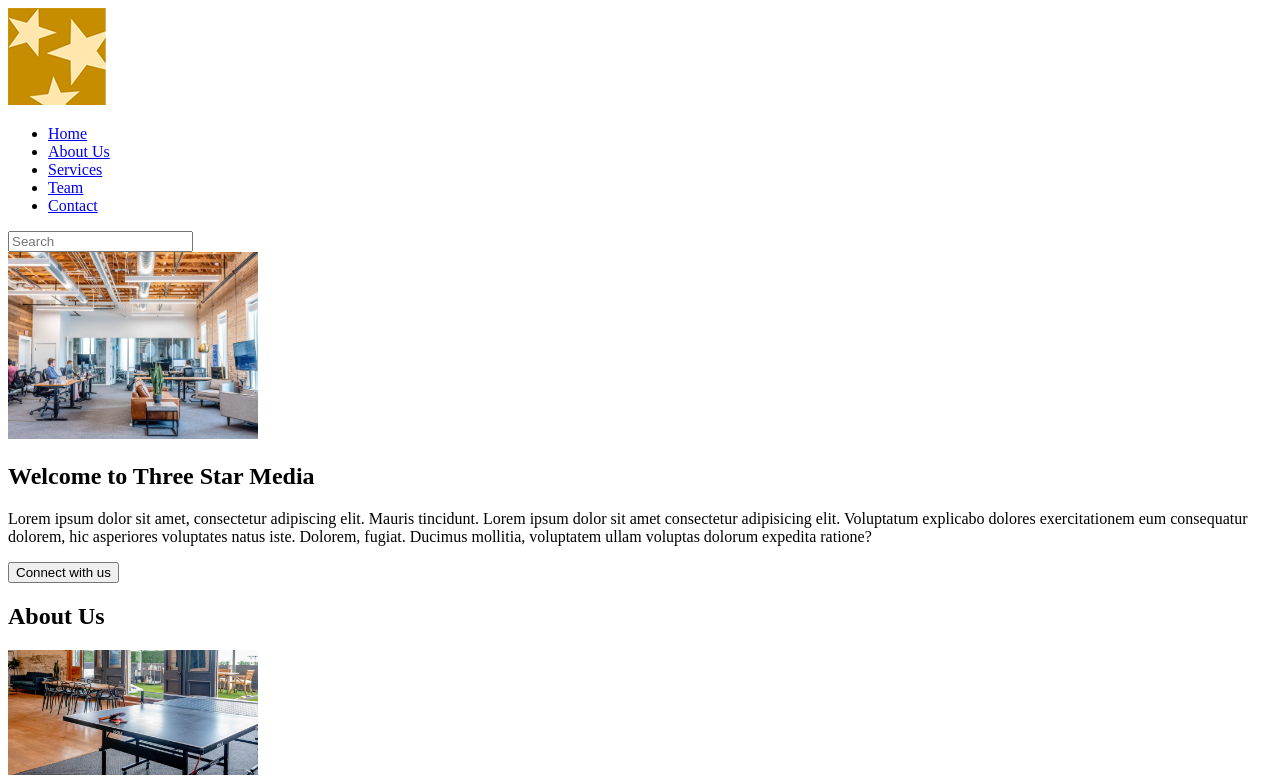
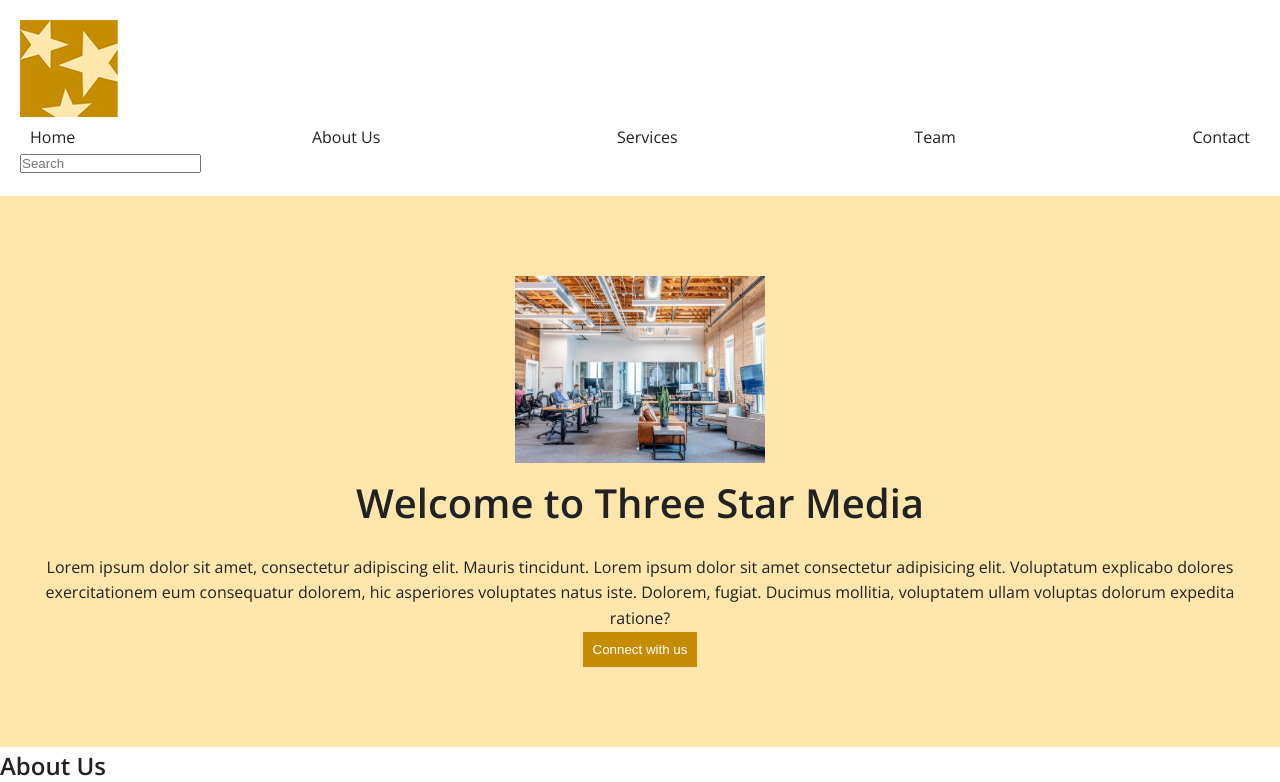
Before and after one commit to WuFang115/WuFang115.github.io, a plain HTML site: page final-project/index.html in a window 1280 px wide. Shown: the top 782 px of the page. Drawn offline with nearby package versions, Linux system fonts and the light colour scheme; some icons are missing.

Commit message:
add fonts link

```diff
--- a/final-project/index.html
+++ b/final-project/index.html
@@ -5,8 +5,10 @@
     <meta name="viewport" content="width=device-width, initial-scale=1.0">
     <title>Document</title>
 </head>
-    <link rel="stylesheet" href="css/reset.css">
-    <link rel="stylesheet" href="css/styles.css">
+    <link href="https://fonts.googleapis.com/css2?family=Open+Sans&display=swap" rel="stylesheet" />
+    <script src="https://kit.fontawesome.com/yourkitid.js" crossorigin="anonymous"></script>
+
+    <link href="css/main.css" rel="stylesheet">
 <body>
     <header>
         <div class="logo">
```
